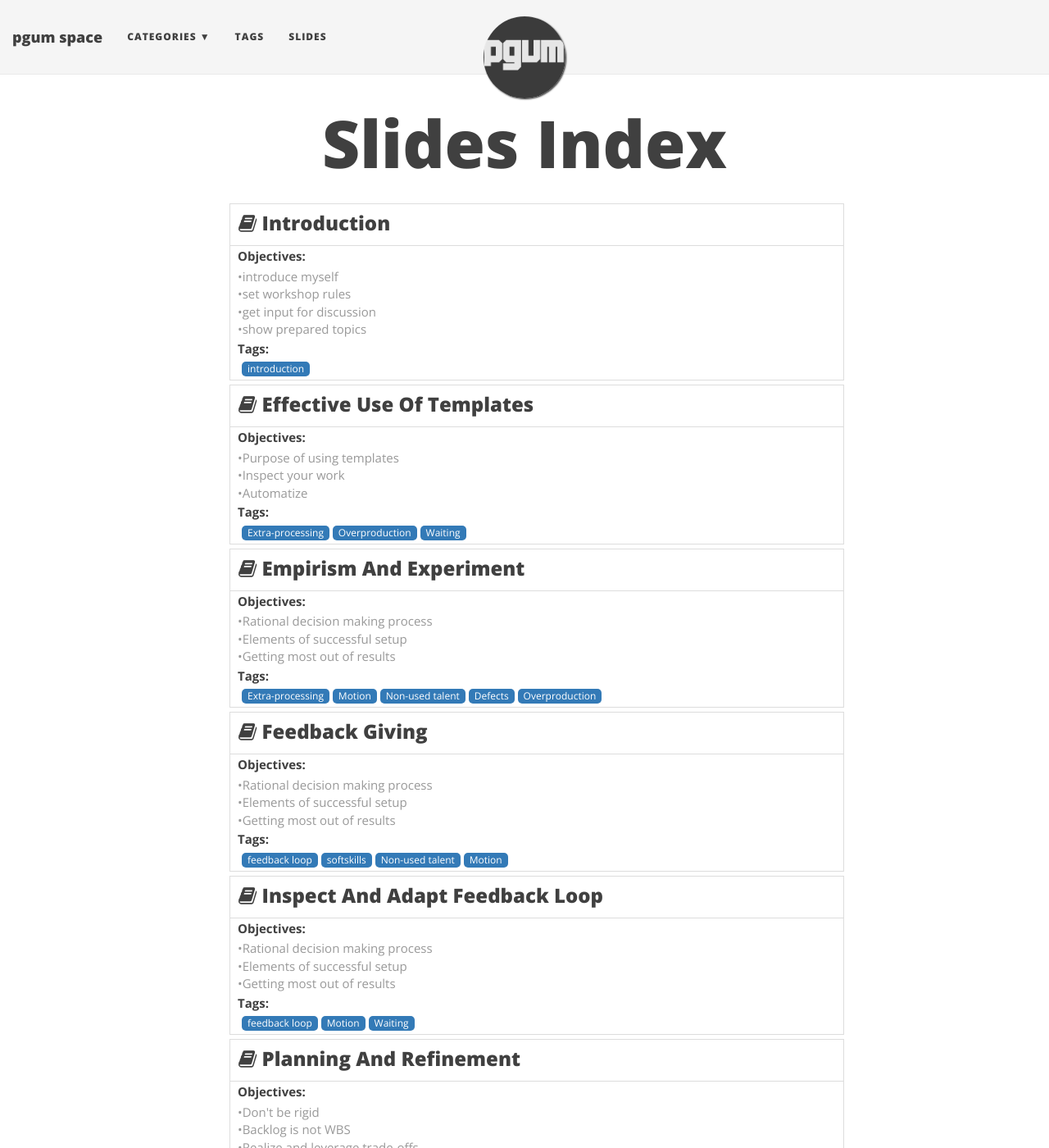
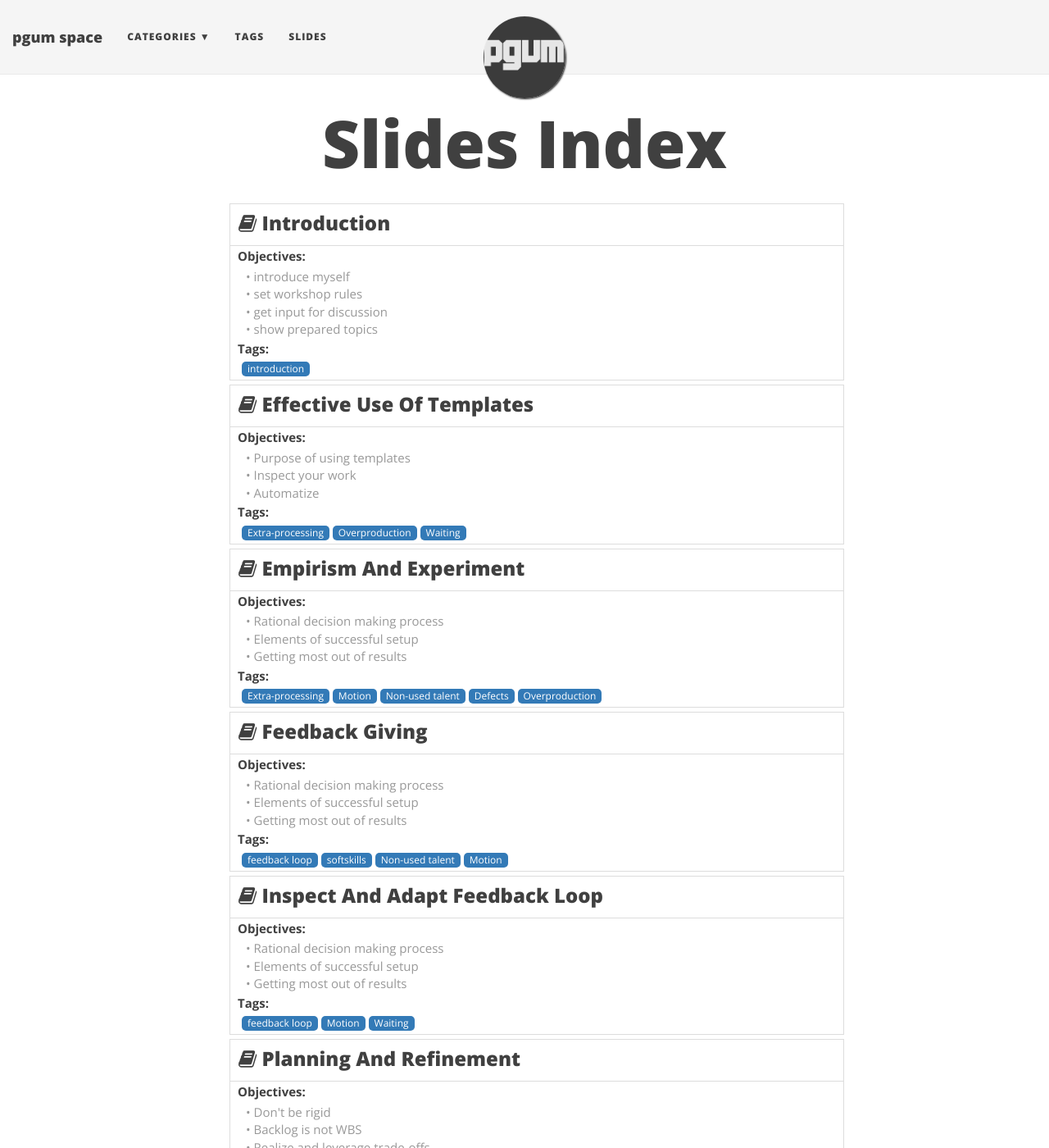
Before and after one commit to pgum/pgum.github.io, a Jekyll site: the page built from slides.html, in a window 1280 px wide and 1400 px high. Shown: the whole window at 82% size. Built offline with Jekyll 4.4.1, drawn with Linux system fonts in a browser that asks for light colours; nearby versions of some CDN libraries.

Commit message:
Update main.css

```diff
--- a/css/main.css
+++ b/css/main.css
@@ -834,6 +834,7 @@ pre {
   display: block;
   padding: 0px 10px;
   margin: 0px;
+  margin-left: 10px;
   margin-bottom: -1px;
   border-collapse: collapse;
   font-family: 'Open Sans', 'Helvetica Neue', Helvetica, Arial, sans-serif;
@@ -842,7 +843,7 @@ pre {
 
 }
 .card-text::before {
-  content: " •";
+  content: "• ";
 }
 .slide-tags{
   font-family: 'Open Sans', 'Helvetica Neue', Helvetica, Arial, sans-serif;
```
